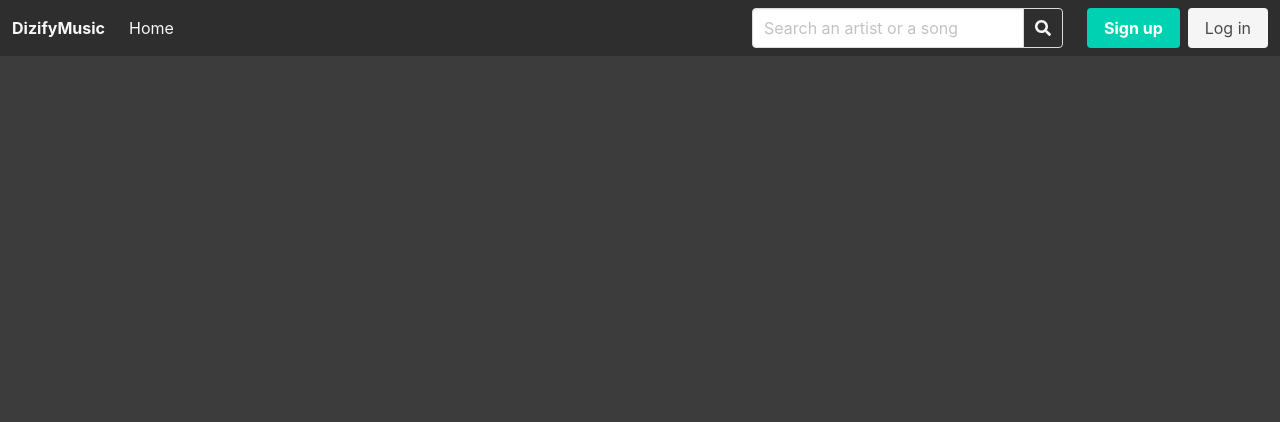
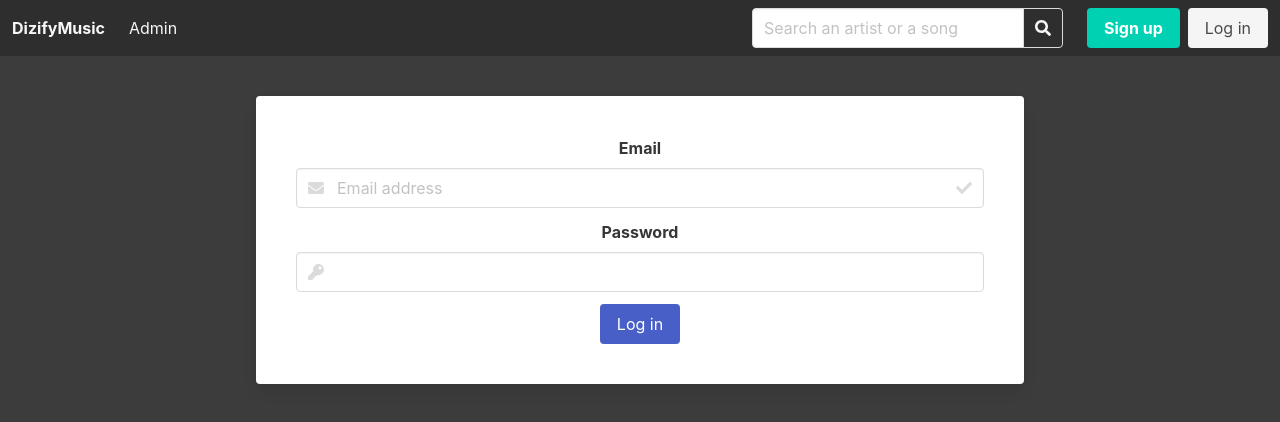
Before and after one commit to ErwannGui/dizifymusic, a React (Create React App) app: page /login in a window 1280 px wide. Shown: the top 422 px of the page. Built offline with nearby package versions, Linux system fonts and the light colour scheme.

Commit message:
routing & login

```diff
--- a/src/App.js
+++ b/src/App.js
@@ -22,9 +22,6 @@
         </a>
       </header>*/}
       <Header/>
-      <main>
-
-      </main>
     </div>
   );
 }
--- a/src/App.scss
+++ b/src/App.scss
@@ -37,3 +37,9 @@
     }
   }
 }
+
+.login .card {
+  padding: 40px;
+  max-width: 60%;
+  margin: 40px auto;
+}
--- /dev/null
+++ b/src/admin.js
@@ -0,0 +1,13 @@
+import React from "react";
+
+class Admin extends React.Component {
+    render() {
+        return (
+            <div className="testAdmin">
+
+            </div>
+        );
+    }
+}
+
+export default Admin
--- /dev/null
+++ b/src/fakeAuth.js
@@ -0,0 +1,8 @@
+/* A fake authentication function */
+export const fakeAuth = {
+    isAuthenticated: false,
+    authenticate(cb) {
+        this.isAuthenticated = true;
+        setTimeout(cb, 100)
+    },
+};
--- a/src/header.js
+++ b/src/header.js
@@ -1,5 +1,9 @@
 import React, { PureComponent } from 'react';
-import { BrowserRouter as Router, Link } from 'react-router-dom';
+import { BrowserRouter as Router, Route, Link } from 'react-router-dom';
+import Login from './login'
+import Admin from './admin'
+import PrivateRoute from './private-route'
+import {fakeAuth} from './fakeAuth'
 
 export default class Header extends PureComponent {
     constructor(props) {
@@ -26,8 +30,8 @@
     render() {
         const { open } = this.state;
         return (
-            <div>
-                <Router>
+            <Router>
+                <header>
                     <nav className="navbar" role="navigation" aria-label="main navigation">
                         <div className="wrapper">
                             <div className="navbar-brand">
@@ -50,8 +54,8 @@
                                 </button>
                             </div>
                             <div className={`navbar-menu ${open ? 'is-active' : ''}`}>
-                                <Link className="navbar-item" to="/home" onClick={() => this.closeMenuBar()}>
-                                    Home
+                                <Link className="navbar-item" to="/admin" onClick={() => this.closeMenuBar()}>
+                                    Admin
                                 </Link>
                             </div>
                             <div className="navbar-end">
@@ -71,19 +75,25 @@
                                 </div>
                                 <div className="navbar-item">
                                     <div className="buttons">
-                                        <a className="button is-primary">
+                                        <a className="button is-primary is-disabled">
                                             <strong>Sign up</strong>
                                         </a>
-                                        <a className="button is-light">
+                                        <Link to="/login" className="button is-light">
                                             Log in
-                                        </a>
+                                        </Link>
                                     </div>
                                 </div>
                             </div>
                         </div>
                     </nav>
-                </Router>
-            </div>
+                    <Route path="/login" exact component={Login} />
+                    <PrivateRoute
+                        path="/admin"
+                        component={Admin}
+                        isAuthenticated={fakeAuth.isAuthenticated}
+                    />
+                </header>
+            </Router>
         );
     }
 }
--- a/src/index.js
+++ b/src/index.js
@@ -3,11 +3,12 @@
 import './index.css';
 import App from './App';
 import reportWebVitals from './reportWebVitals';
+import { BrowserRouter } from 'react-router-dom'
 
 ReactDOM.render(
-  <React.StrictMode>
+  <BrowserRouter>
     <App />
-  </React.StrictMode>,
+  </BrowserRouter>,
   document.getElementById('root')
 );
 
--- /dev/null
+++ b/src/login.js
@@ -0,0 +1,60 @@
+import React from 'react';
+import {Redirect} from 'react-router-dom';
+import {fakeAuth} from './fakeAuth'
+
+export default class Login extends React.Component {
+    state = {
+        redirectToReferrer: false
+    };
+
+    login = () => {
+        fakeAuth.authenticate(() => {
+            this.setState({
+                redirectToReferrer: true
+            })
+        })
+    };
+
+    render() {
+        const { from } = this.props.location.state || {from: {pathname: '/'}};
+        const { redirectToReferrer } = this.state;
+
+        if (redirectToReferrer) {
+            return (
+                <Redirect to={from}/>
+            )
+        }
+
+        return (
+            <section className="login">
+                <div className="card">
+                    {from.pathname !== "/" &&
+                        <p>You must log in to view the content at {from.pathname} </p>
+                    }
+                    <div className="field">
+                        <label className="label">Email</label>
+                        <div className="control has-icons-left has-icons-right">
+                            <input className="input" type="email" placeholder="Email address" value=""/>
+                            <span className="icon is-small is-left">
+                                <i className="fas fa-envelope"></i>
+                            </span>
+                            <span className="icon is-small is-right">
+                                <i className="fas fa-check"></i>
+                            </span>
+                        </div>
+                    </div>
+                    <div className="field">
+                        <label className="label">Password</label>
+                        <div className="control has-icons-left has-icons-right">
+                            <input className="input" type="password" value=""/>
+                            <span className="icon is-small is-left">
+                              <i className="fas fa-key"></i>
+                            </span>
+                        </div>
+                    </div>
+                    <button className="button is-link" onClick={this.login}> Log in </button>
+                </div>
+            </section>
+        )
+    }
+}
--- /dev/null
+++ b/src/private-route.js
@@ -0,0 +1,14 @@
+import React from 'react';
+import { Route, Redirect } from "react-router-dom";
+
+const PrivateRoute = ({component: Component, isAuthenticated, ...rest}) => (
+    <Route {...rest} render={props => (
+        isAuthenticated
+            ?
+            (<Component {...props}/>)
+            :
+            (<Redirect to={{pathname: '/login', state: {from: props.location}}}/>)
+    )}/>
+);
+
+export default PrivateRoute
```
